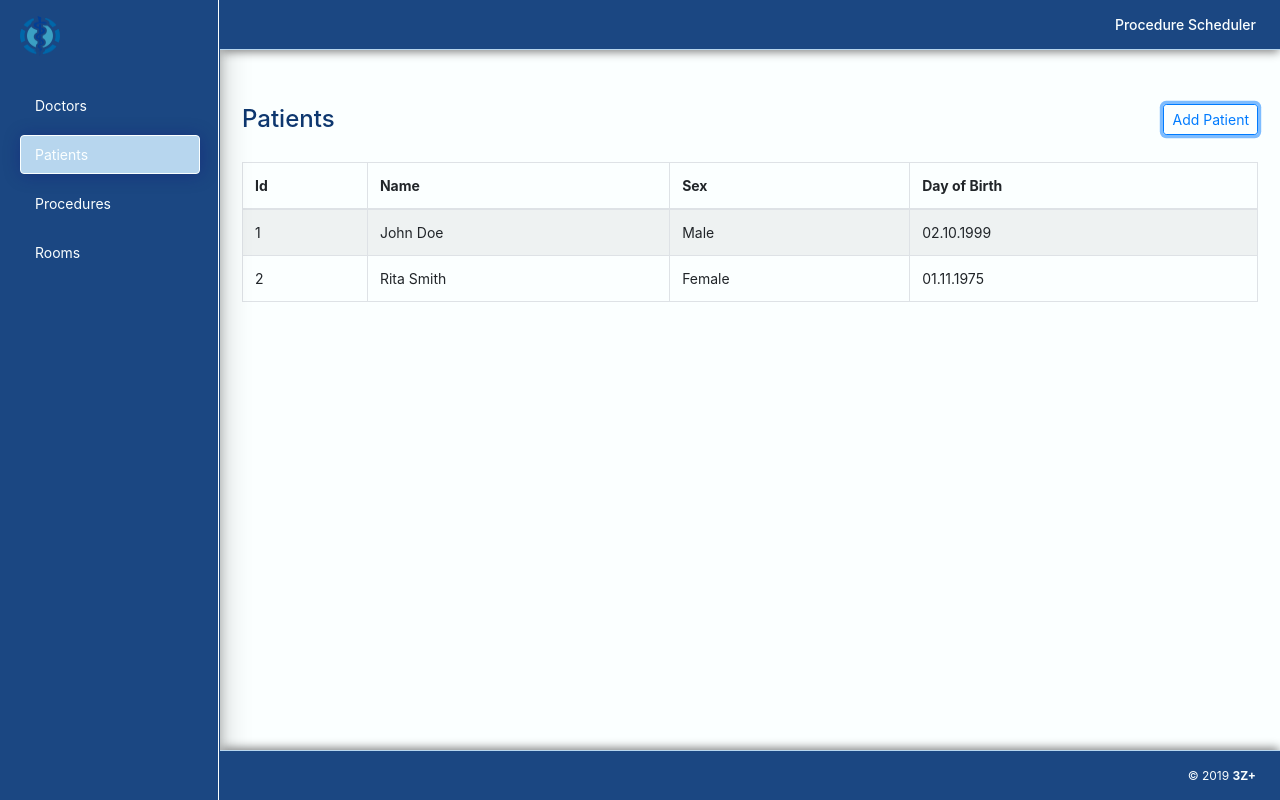
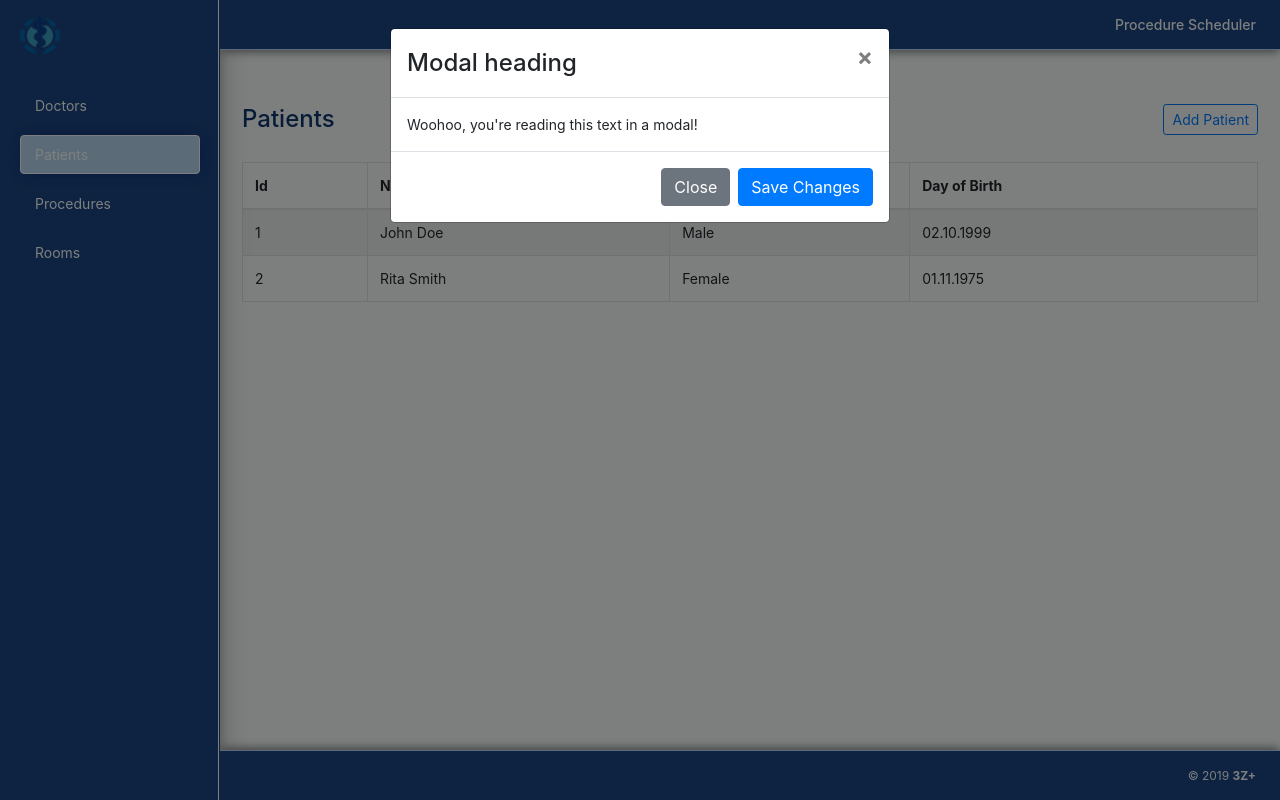
Before and after one commit to nvpt/procedure-scheduler, a React (Create React App) app: page /patients in a window 1280 px wide. Both pictures are taken after a click on the button "Add Patient". Built offline with nearby package versions, Linux system fonts and the light colour scheme; the HTML template or start-up script is replaced by a standard one.

Commit message:
added modal billet to Patients for adding the one

```diff
--- a/src/pages/patients/Patients.tsx
+++ b/src/pages/patients/Patients.tsx
@@ -3,9 +3,15 @@ import cn from './patients.module.css'
 import { Table } from 'react-bootstrap'
 import { PatientsList } from '../../mock/PatientsMock'
 import TopPanel from '../../shared/top-panel/TopPanel'
+import AddPatientModal from './coponents/add-patient-modal/AddPatientModal'
+import PatientInterface from '../../interfaces/PatientInterface'
 
 interface PatientsProps {}
-interface PatientsState {}
+interface PatientsState {
+    patients: PatientInterface[]
+    emptyPlaceholder: string
+    show: boolean
+}
 export default class Patients extends React.Component<
     PatientsProps,
     PatientsState
@@ -13,14 +19,23 @@ export default class Patients extends React.Component<
     state = {
         patients: PatientsList,
         emptyPlaceholder: 'No patients.',
+        show: false,
     }
 
     addPatient() {
-        console.log('add Patient')
+        this.setState({
+            show: true,
+        })
+    }
+
+    hahdleShowHideModal(status: boolean) {
+        this.setState({
+            show: status,
+        })
     }
 
     render() {
-        const { patients, emptyPlaceholder } = this.state
+        const { patients, emptyPlaceholder, show } = this.state
 
         if (patients && patients.length) {
             return (
@@ -54,6 +69,13 @@ export default class Patients extends React.Component<
                             })}
                         </tbody>
                     </Table>
+
+                    <AddPatientModal
+                        show={show}
+                        setOnHideShow={() => {
+                            this.hahdleShowHideModal(false)
+                        }}
+                    />
                 </div>
             )
         } else {
--- /dev/null
+++ b/src/pages/patients/coponents/add-patient-modal/AddPatientModal.tsx
@@ -0,0 +1,43 @@
+import React from 'react'
+import cn from './add-patient-modal.module.css'
+import Modal from 'react-bootstrap/Modal'
+import Button from 'react-bootstrap/Button'
+
+interface AddPatientsProps {
+    show: boolean
+    setOnHideShow: (status: boolean) => void
+}
+interface AddPatientsState {}
+export default class AddPatientModal extends React.Component<
+    AddPatientsProps,
+    AddPatientsState
+> {
+    state = {}
+
+    render() {
+        const { show, setOnHideShow } = this.props
+        const handleClose = () => setOnHideShow(false)
+        const handleShow = () => setOnHideShow(true)
+
+        return (
+            <div>
+                <Modal show={show} onHide={handleClose} animation={true}>
+                    <Modal.Header closeButton>
+                        <Modal.Title>Modal heading</Modal.Title>
+                    </Modal.Header>
+                    <Modal.Body>
+                        Woohoo, you're reading this text in a modal!
+                    </Modal.Body>
+                    <Modal.Footer>
+                        <Button variant='secondary' onClick={handleClose}>
+                            Close
+                        </Button>
+                        <Button variant='primary' onClick={handleClose}>
+                            Save Changes
+                        </Button>
+                    </Modal.Footer>
+                </Modal>
+            </div>
+        )
+    }
+}
--- /dev/null
+++ b/src/pages/patients/coponents/add-patient-modal/add-patient-modal.module.css
@@ -0,0 +1,3 @@
+
+
+/*# sourceMappingURL=add-patient-modal.module.css.map */
```
Also changed, not shown: src/pages/patients/coponents/add-patient-modal/add-patient-modal.module.scss (added), 1 other file (tests, documents, lock files or other folders).
